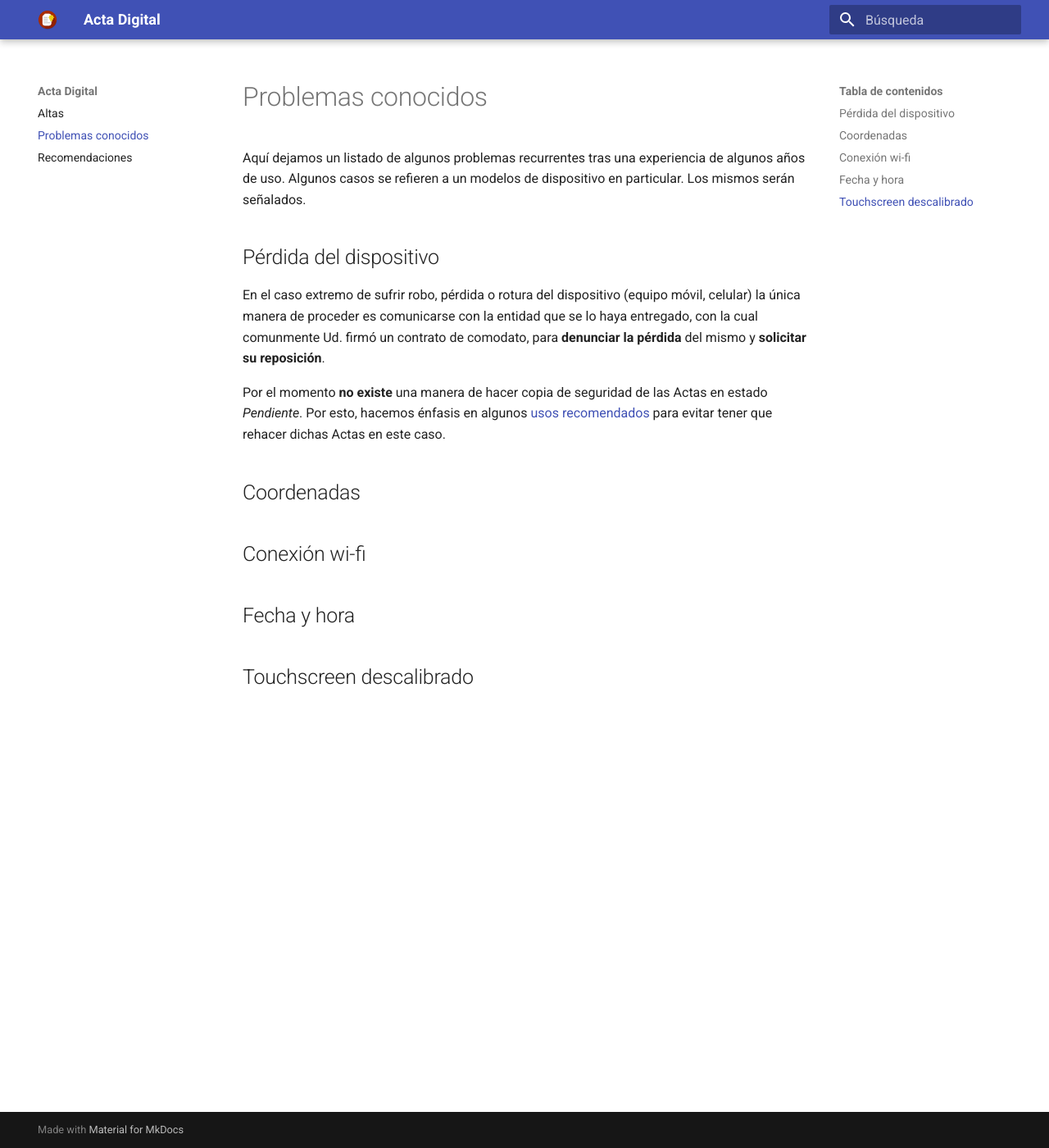
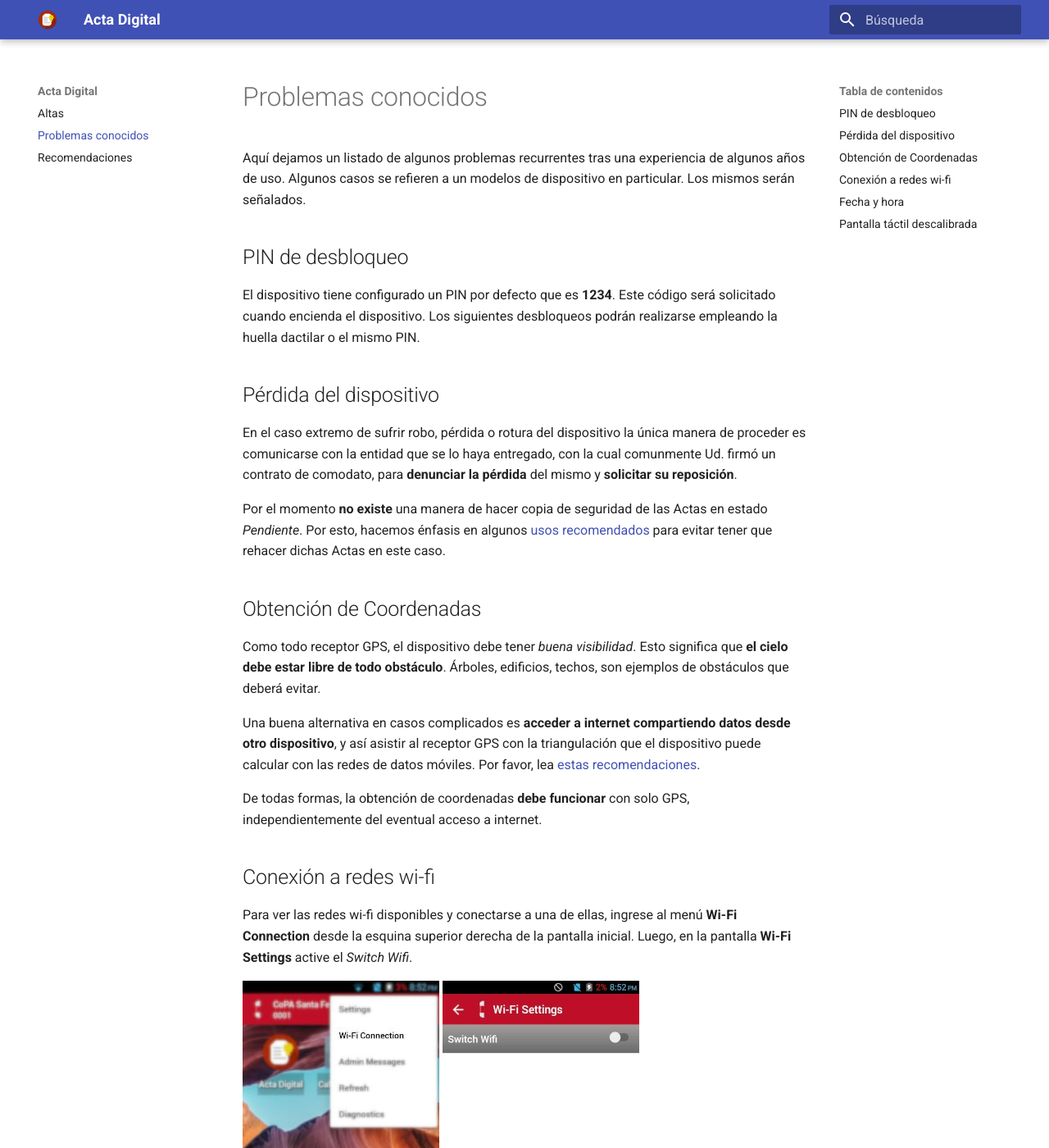
Before and after one commit to actadigital/docs, an MkDocs documentation site: the page built from docs/conocidos.md, in a window 1280 px wide and 1400 px high. Shown: the whole window at 82% size. Built offline with MkDocs 1.6.1 and Material for MkDocs 9.7.7, drawn with Linux system fonts in a browser that asks for light colours; some of the changed text lies outside the part shown.

Commit message:
update contents

```diff
--- a/docs/conocidos.md
+++ b/docs/conocidos.md
@@ -2,16 +2,41 @@
 
 Aquí dejamos un listado de algunos problemas recurrentes tras una experiencia de algunos años de uso. Algunos casos se refieren a un modelos de dispositivo en particular. Los mismos serán señalados.
 
+## PIN de desbloqueo
+
+El dispositivo tiene configurado un PIN por defecto que es **1234**. Este código será solicitado cuando encienda el dispositivo. Los siguientes desbloqueos podrán realizarse empleando la huella dactilar o el mismo PIN.
+
 ## Pérdida del dispositivo
 
-En el caso extremo de sufrir robo, pérdida o rotura del dispositivo (equipo móvil, celular) la única manera de proceder es comunicarse con la entidad que se lo haya entregado, con la cual comunmente Ud. firmó un contrato de comodato, para **denunciar la pérdida** del mismo y **solicitar su reposición**.
+En el caso extremo de sufrir robo, pérdida o rotura del dispositivo la única manera de proceder es comunicarse con la entidad que se lo haya entregado, con la cual comunmente Ud. firmó un contrato de comodato, para **denunciar la pérdida** del mismo y **solicitar su reposición**.
 
 Por el momento **no existe** una manera de hacer copia de seguridad de las Actas en estado _Pendiente_. Por esto, hacemos énfasis en algunos [usos recomendados](recomendaciones.md) para evitar tener que rehacer dichas Actas en este caso.
 
-## Coordenadas
+## Obtención de Coordenadas
 
-## Conexión wi-fi
+Como todo receptor GPS, el dispositivo debe tener _buena visibilidad_. Esto significa que **el cielo debe estar libre de todo obstáculo**. Árboles, edificios, techos, son ejemplos de obstáculos que deberá evitar.
+
+Una buena alternativa en casos complicados es **acceder a internet compartiendo datos desde otro dispositivo**, y así asistir al receptor GPS con la triangulación que el dispositivo puede calcular con las redes de datos móviles. Por favor, lea [estas recomendaciones](recomendaciones.md#compartir-datos-desde-otro-dispositivo).
+
+De todas formas, la obtención de coordenadas **debe funcionar** con solo GPS, independientemente del eventual acceso a internet.
+
+## Conexión a redes wi-fi
+
+Para ver las redes wi-fi disponibles y conectarse a una de ellas, ingrese al menú **Wi-Fi Connection** desde la esquina superior derecha de la pantalla inicial. Luego, en la pantalla **Wi-Fi Settings** active el _Switch Wifi_.
+
+![Menú Wi-Fi Connection](img/wifi_menu.jpg)
+![Switch Wifi](img/wifi_switch.jpg)
 
 ## Fecha y hora
 
-## Touchscreen descalibrado
+Suele pasar que el reloj del dispositivo _se desconfigure_. Las razones pueden ser **software desactualizado** o **desincronización por falta de conexión a internet**, igual que sucede con cualquier dispositivo móvil.
+
+Para evitarlo, se **recomienda fuertemente conectar el dispositivo a internet con cierta frecuencia**. Al menos mensualmente. Esto no solo evitará _desconfiguraciones_, sino también mantendrá las piezas de software actualizadas, lo cual a su vez ayudará a evitar otros varios problemas de mal funcionamiento o _desconfiguración_.
+
+Para acceder a internet, puede hacerlo conectándose a una red wi-fi o [compartiendo datos desde otro dispositivo](recomendaciones.md#compartir-datos-desde-otro-dispositivo)
+
+## Pantalla táctil descalibrada
+
+Algunos dispositivos de la marca FiGO han sufrido este problema. La pantalla pierde _calibración_. Es decir, cuando se presiona sobre un punto de la misma, el dispositivo lo toma en otro. Esto ocasiona que cuando se quiere presionar un botón, se termina presionando otro y todo redunda en un mal funcionamiento.
+
+Por ahora no existe otra solución que el **cambio del dispositivo por uno nuevo**. Para ello, por favor comunicarse con la entidad que se lo entregó para disparar el protocolo de cambio.
```
Also changed, not shown: docs/recomendaciones.md (+1 -1 lines), docs/img/wifi_menu.jpg (added), docs/img/wifi_switch.jpg (added).
